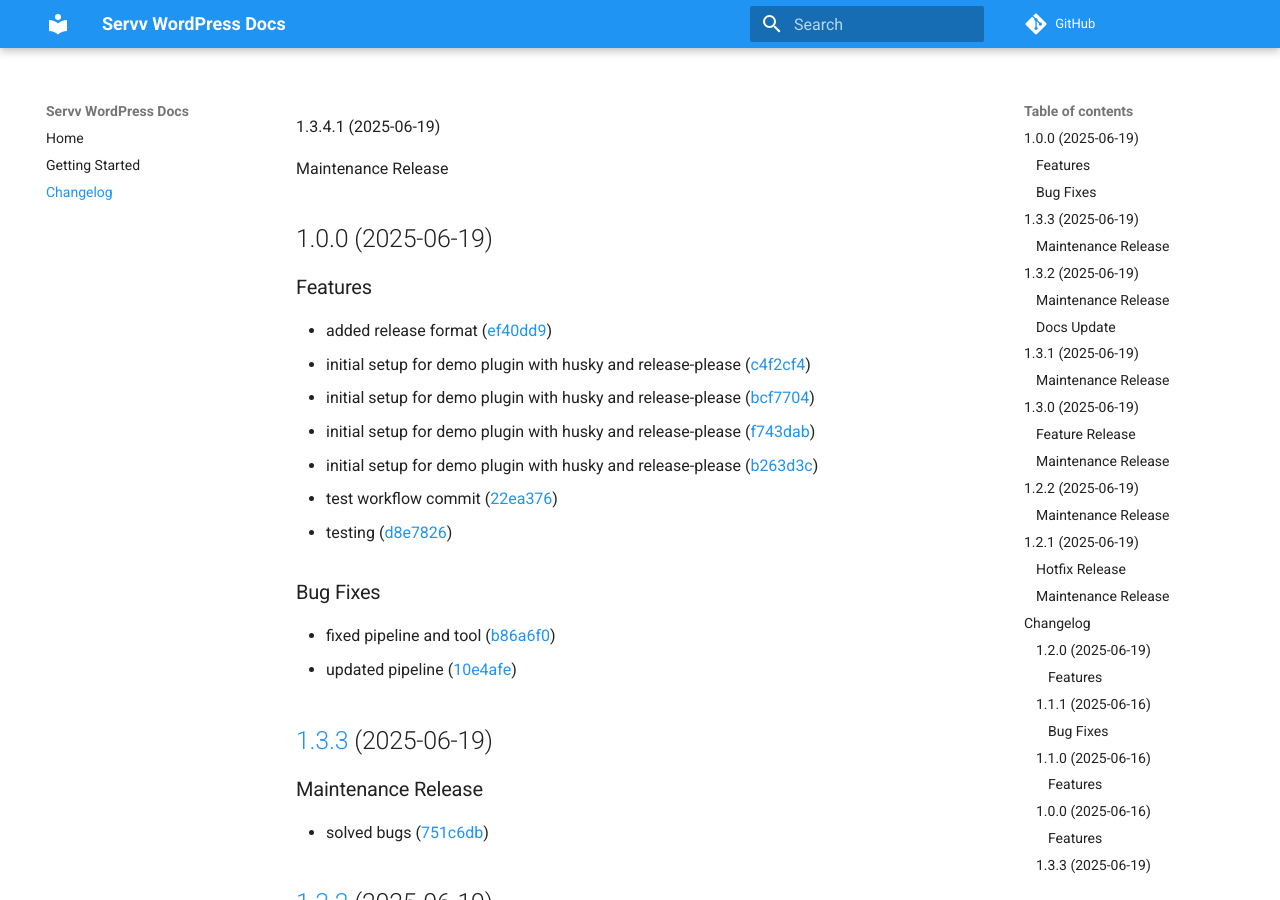
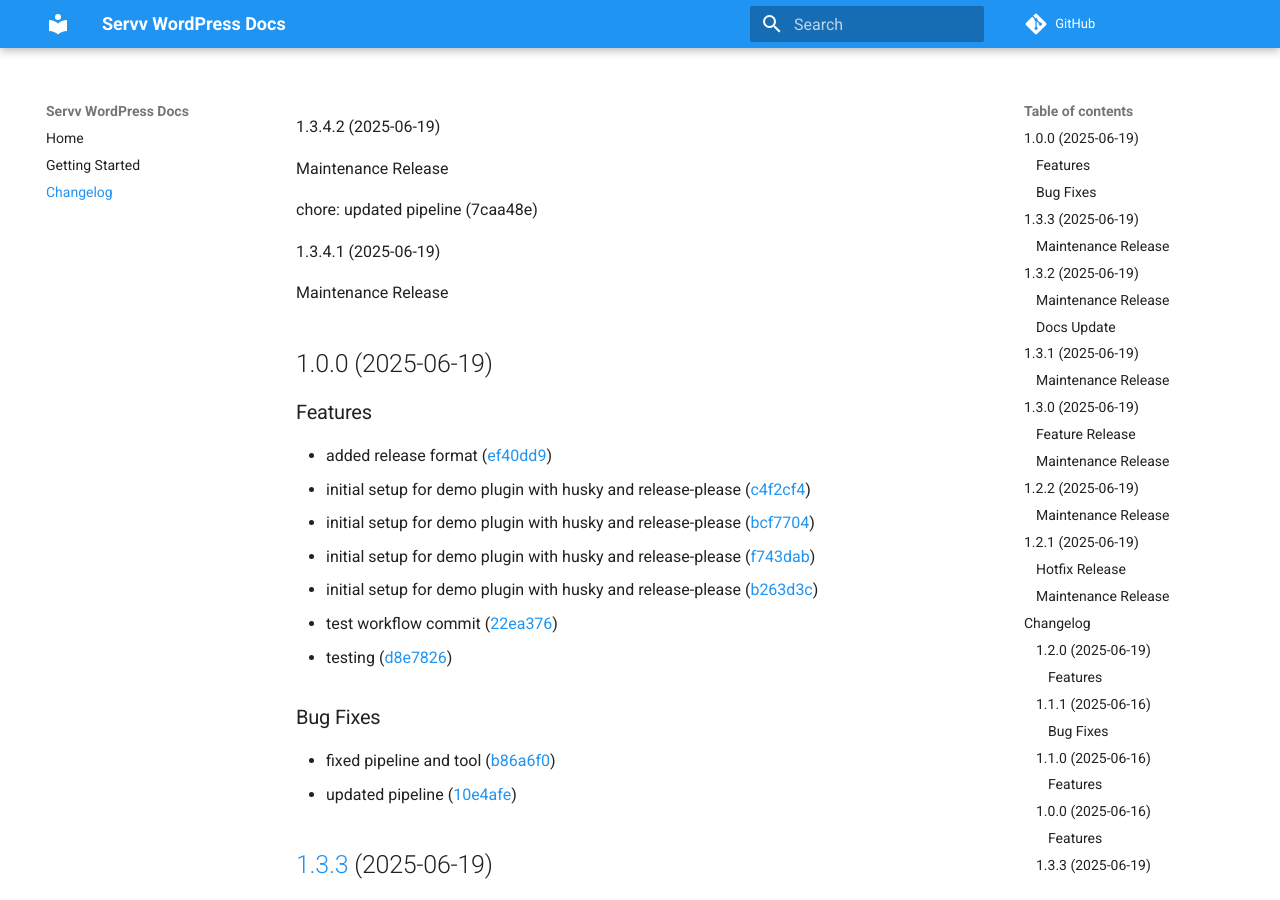
Before and after one commit to varuncoderise/demo_docs, an MkDocs documentation site: the page built from docs/changelog.md, in a window 1280 px wide and 900 px high. Built offline with MkDocs 1.6.1 and Material for MkDocs 9.7.7, drawn with Linux system fonts in a browser that asks for light colours; comment, search, counter and statistics services are not loaded.

Commit message:
Update changelog from v1.3.4.2

```diff
--- a/docs/changelog.md
+++ b/docs/changelog.md
@@ -1,3 +1,9 @@
+1.3.4.2 (2025-06-19)
+
+Maintenance Release
+
+chore: updated pipeline (7caa48e)
+
 1.3.4.1 (2025-06-19)
 
 Maintenance Release
```
